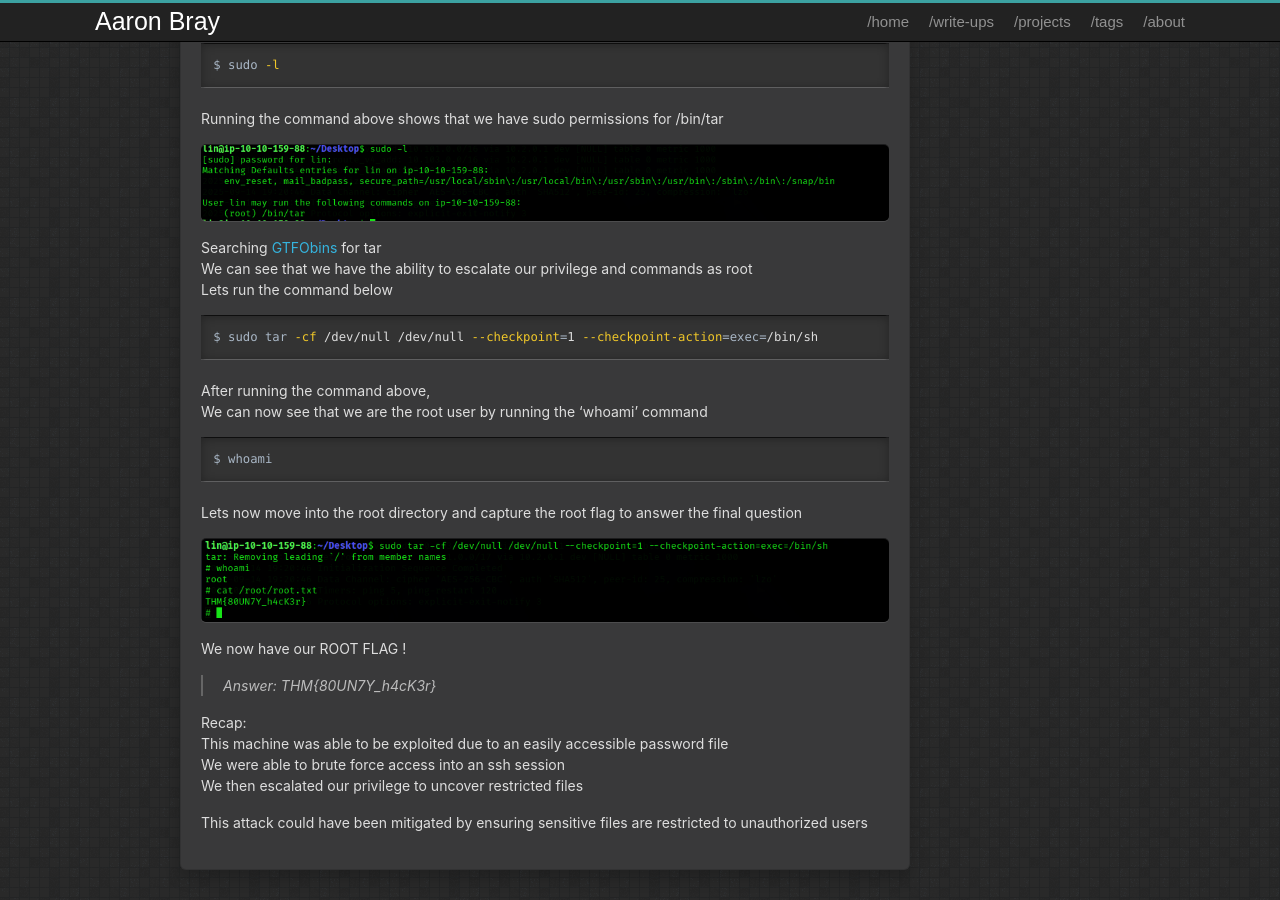
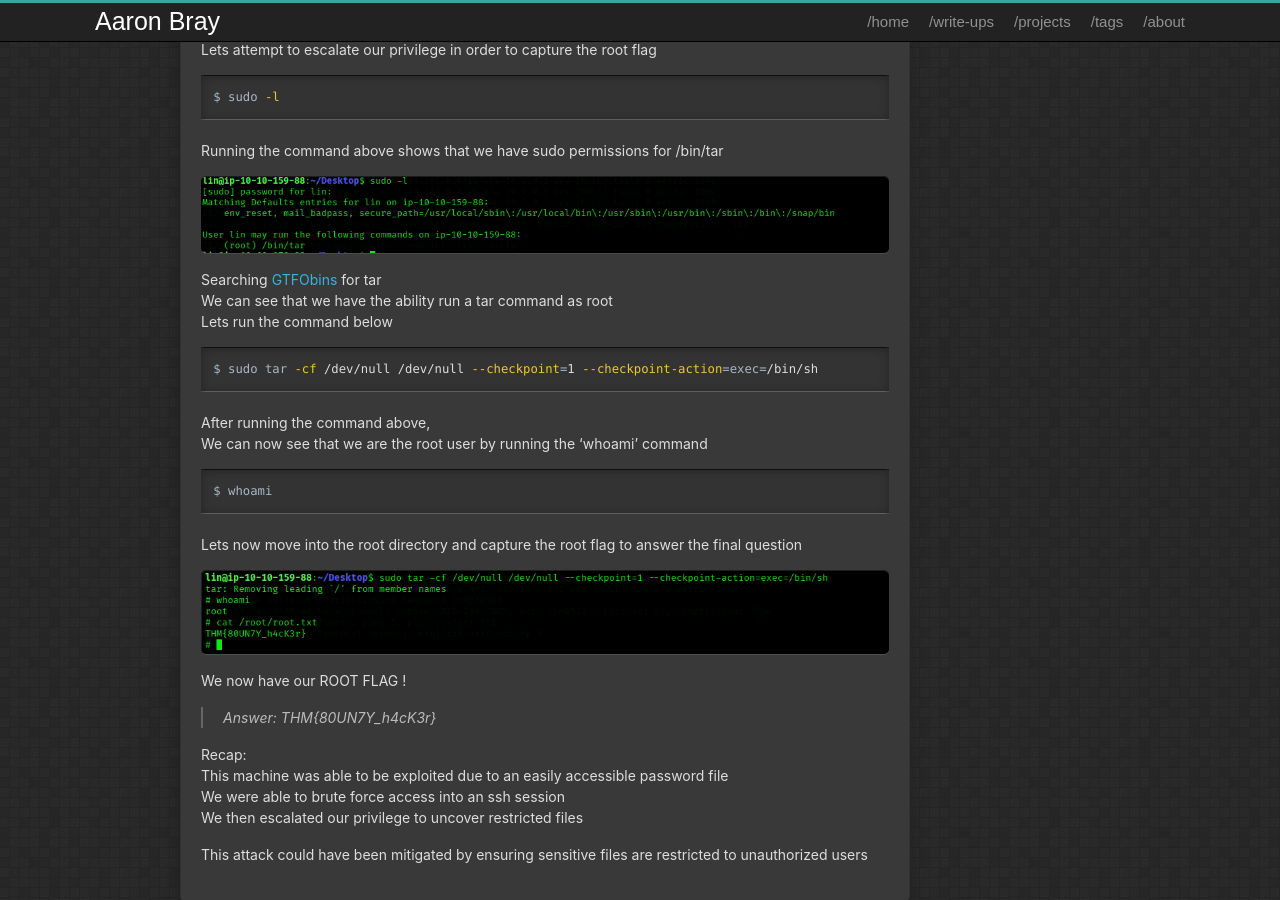
Before and after one commit to AaronBray/AaronBray.github.io, a Jekyll site: the page built from _posts/2025-09-05-Bounty-Hacker.md, in a window 1280 px wide and 900 px high, scrolled down 2643 px. Built offline with Jekyll 4.4.1, drawn with Linux system fonts in a browser that asks for light colours.

Commit message:
Update 2025-09-05-Bounty-Hacker.md

```diff
--- a/_posts/2025-09-05-Bounty-Hacker.md
+++ b/_posts/2025-09-05-Bounty-Hacker.md
@@ -71,6 +71,7 @@ We can see what looks to be a list of passwords
 ![img]({{ '/assets/images/7-bountyhacker.png' | relative_url }}){: .center-image }
 
 Our next question asks? What service can you bruteforce with the text file found?
+
 Remembering our Nmap scan,
 Lets see if we can bruteforce SSH access with the newly found username and password list
 
@@ -89,6 +90,7 @@ Looking at our scan results we can that hydra was able to find a valid password
 
 
 This gives us the answer to the next question
+
 What is the users password?
 
 
@@ -132,7 +134,7 @@ Running the command above shows that we have sudo permissions for /bin/tar
 
 
 Searching [GTFObins](https://gtfobins.github.io/gtfobins/tar/#sudo) for tar
-We can see that we have the ability to escalate our privilege and commands as root
+We can see that we have the ability run a tar command as root
 Lets run the command below
 
 {% highlight bash %}
```
